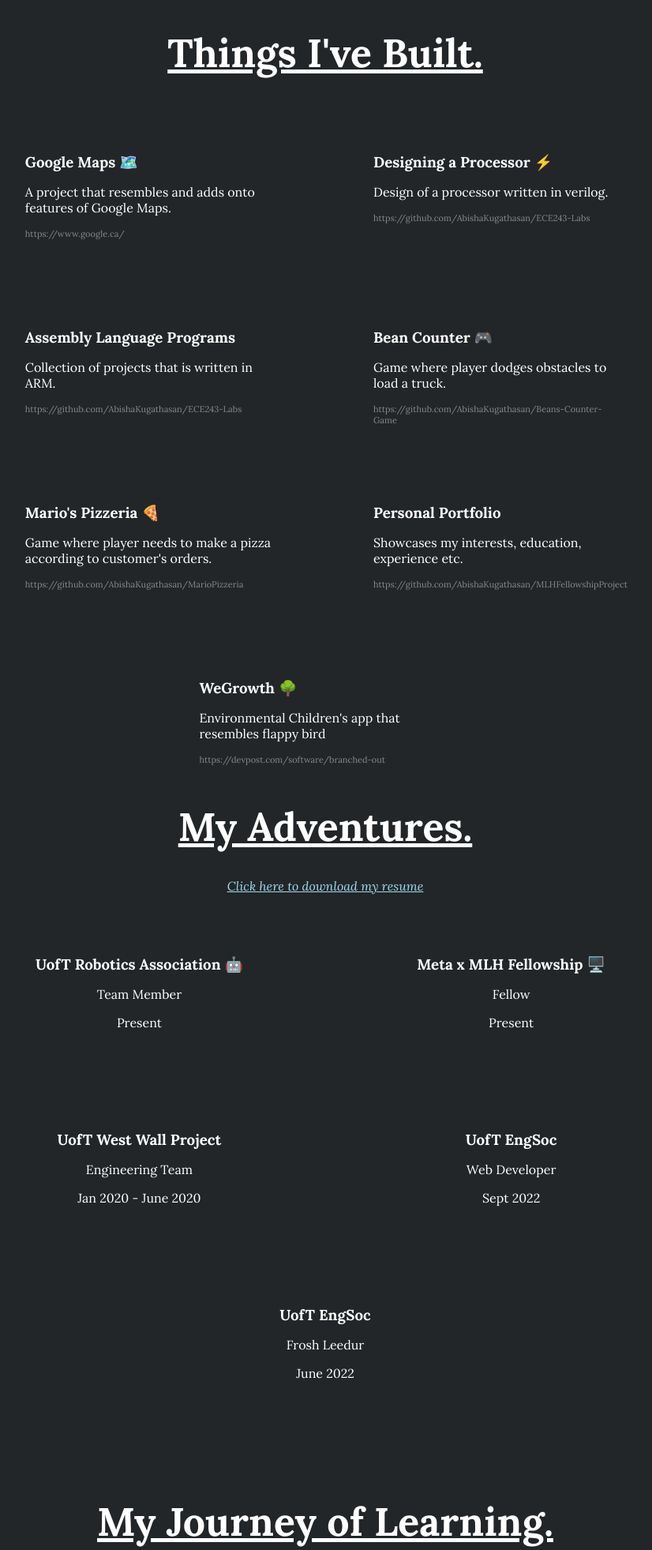
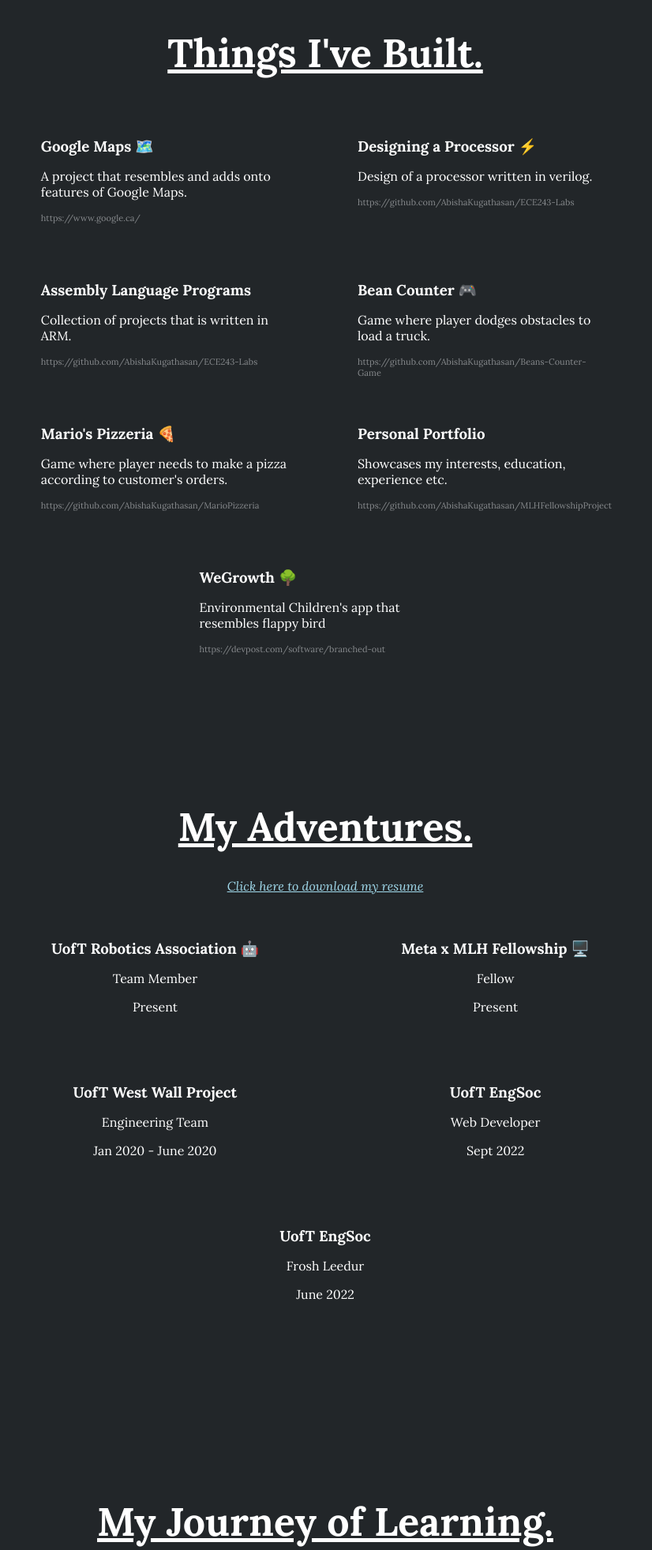
Before and after one commit to AbishaKugathasan/personal-site, a Flask app: page / in a window 1280 px wide. Shown: the part 1677-3640 px from the top of the page at 79% size, without its empty margins (228-1054 px from the left). Run offline with Flask 2, Linux system fonts and the light colour scheme; parts of the project's set-up code (start-up, migrations or seed data) failed here and were passed over; some libraries are stand-ins or nearby versions; some web fonts are replaced.

Commit message:
Update main.css

```diff
--- a/app/static/styles/main.css
+++ b/app/static/styles/main.css
@@ -336,8 +336,8 @@ ul a:hover {
   background: #222629;
   width: 30%;
   max-height: 100px;
-  padding: 30px;
-  margin: 30px;
+  padding: 20px;
+  margin: 20px;
   text-align: left;
   color: white;
 }
@@ -346,7 +346,7 @@ ul a:hover {
   border-radius: 1px;
   border: 1px solid #d0d0d0;
   background: #222629;
-  width: 20%;
+  width: 30%;
   max-height: 100px;
   padding: 20px;
   margin: 20px;
```
